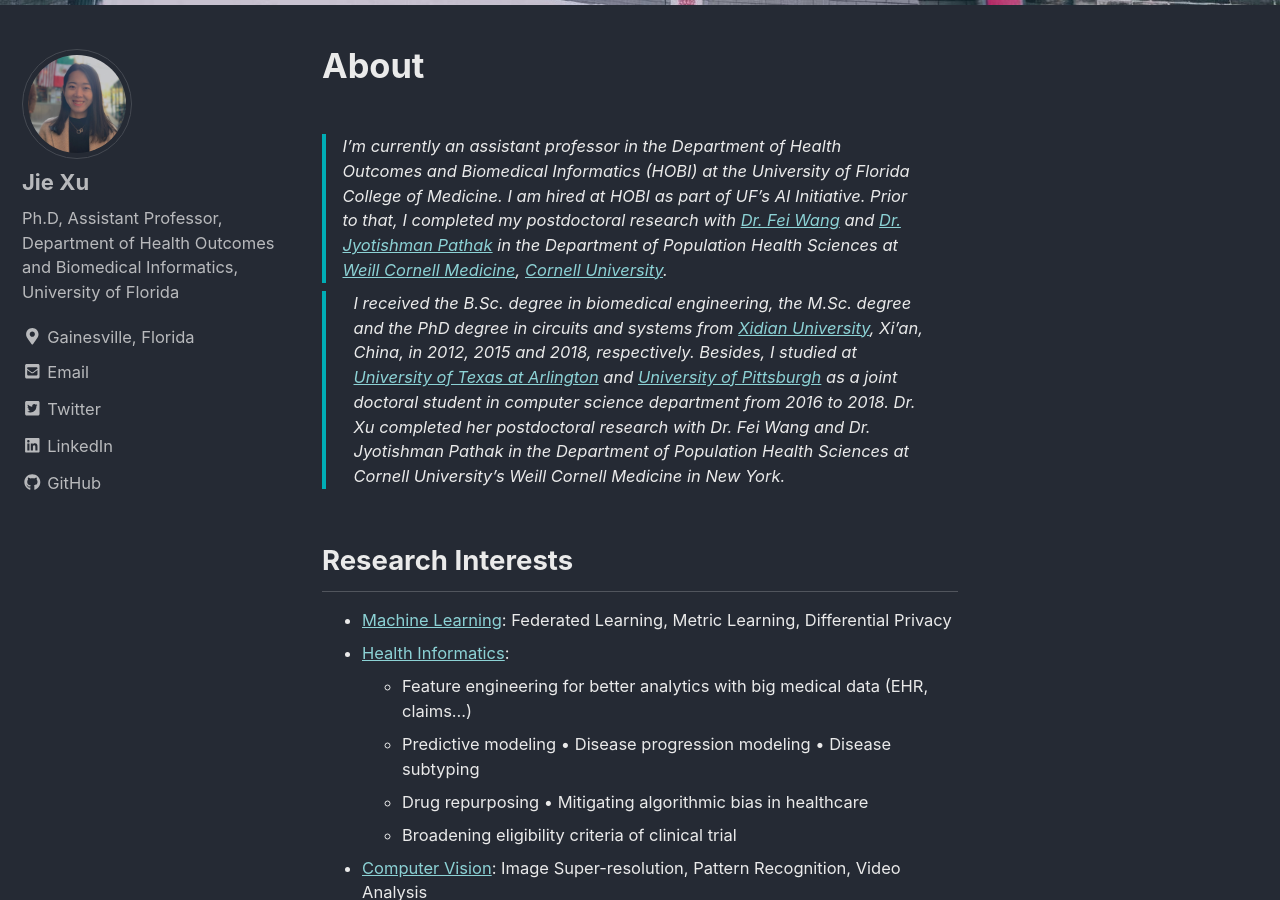
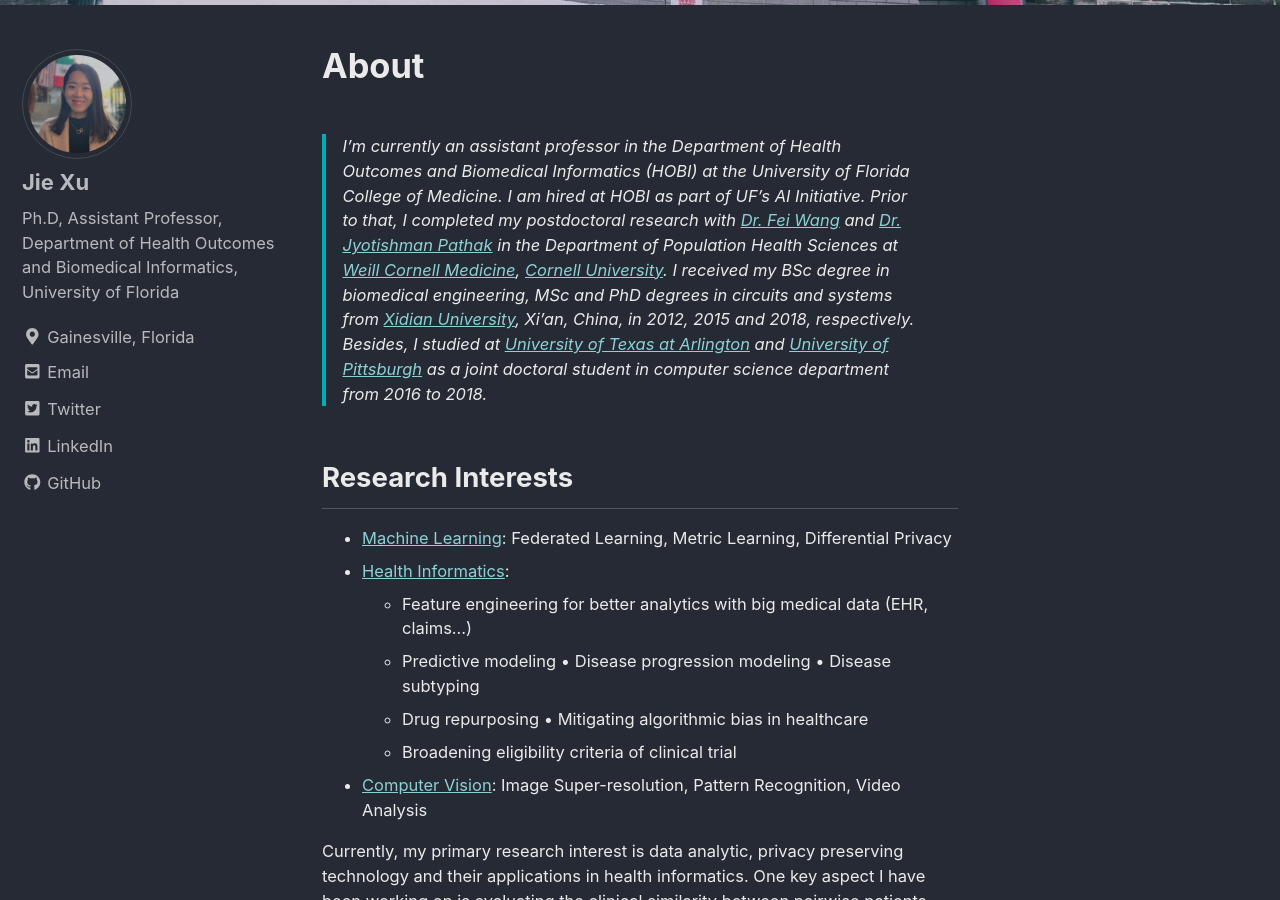
Before and after one commit to jxu1015/jxu1015.github.io, a Jekyll site: the page built from _pages/about.md, in a window 1280 px wide and 900 px high, scrolled down 507 px. Built offline with Jekyll 4.4.1, drawn with Linux system fonts in a browser that asks for light colours; nearby versions of some CDN libraries; a script that is not in the unit is left out.

Commit message:
Update about.md

```diff
--- a/_pages/about.md
+++ b/_pages/about.md
@@ -5,10 +5,7 @@
   image: "/images/xian_snow2.jpeg"
 ---
 
-> I’m currently an assistant professor in the Department of Health Outcomes and Biomedical Informatics (HOBI) at the University of Florida College of Medicine. I am hired at HOBI as part of UF’s AI Initiative. Prior to that, I completed my postdoctoral research with [Dr. Fei Wang](https://wcm-wanglab.github.io/index.html) and [Dr. Jyotishman Pathak](https://vivo.weill.cornell.edu/display/cwid-jyp2001) in the Department of Population Health Sciences at [Weill Cornell Medicine](https://weill.cornell.edu/), [Cornell University](https://www.cornell.edu/).
-{: .small}
-
-> I received the B.Sc. degree in biomedical engineering, the M.Sc. degree and the PhD degree in circuits and systems from [Xidian University](https://en.xidian.edu.cn/), Xi’an, China, in 2012, 2015 and 2018, respectively. Besides, I studied at [University of Texas at Arlington](https://www.uta.edu/) and [University of Pittsburgh](https://www.pitt.edu/) as a joint doctoral student in computer science department from 2016 to 2018. Dr. Xu completed her postdoctoral research with Dr. Fei Wang and Dr. Jyotishman Pathak in the Department of Population Health Sciences at Cornell University’s Weill Cornell Medicine in New York.
+> I’m currently an assistant professor in the Department of Health Outcomes and Biomedical Informatics (HOBI) at the University of Florida College of Medicine. I am hired at HOBI as part of UF’s AI Initiative. Prior to that, I completed my postdoctoral research with [Dr. Fei Wang](https://wcm-wanglab.github.io/index.html) and [Dr. Jyotishman Pathak](https://vivo.weill.cornell.edu/display/cwid-jyp2001) in the Department of Population Health Sciences at [Weill Cornell Medicine](https://weill.cornell.edu/), [Cornell University](https://www.cornell.edu/). I received my BSc degree in biomedical engineering, MSc and PhD degrees in circuits and systems from [Xidian University](https://en.xidian.edu.cn/), Xi’an, China, in 2012, 2015 and 2018, respectively. Besides, I studied at [University of Texas at Arlington](https://www.uta.edu/) and [University of Pittsburgh](https://www.pitt.edu/) as a joint doctoral student in computer science department from 2016 to 2018.
 {: .small}
 
 ## Research Interests
```
